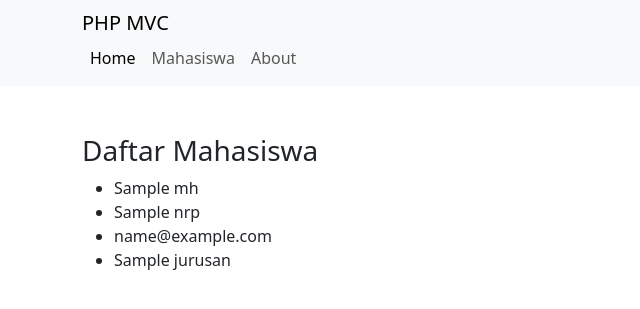
After one commit to RipandySaragih/OOP-menggunakan-PHP, a PHP site: the page made by phpmvc/app/views/mahasiswa/index.php in a window 1280 px wide. The commit adds this page. Shown: the top 309 px of the page, without its empty margins (0-640 px from the left). Run offline with PHP 8.4, Linux system fonts and the light colour scheme; the template is opened without the code that fills it: most values are stand-ins (such as "Sample title", 1, 10 or a date in 2020); some libraries are stand-ins or nearby versions.

Commit message:
Tutorial 2-Video 7

```diff
--- a/phpmvc/app/controllers/Home.php
+++ b/phpmvc/app/controllers/Home.php
@@ -4,8 +4,9 @@ class Home extends Controller {
     public function index()
     {
         $data['judul'] = 'Home';
+        $data['nama'] = $this->model('User_model')->getUser();
         $this->view('templates/header', $data);
-        $this->view('home/index');
+        $this->view('home/index', $data);
         $this->view('templates/footer');
     }
 }
--- a/phpmvc/app/core/Controller.php
+++ b/phpmvc/app/core/Controller.php
@@ -5,4 +5,10 @@ class Controller {
     {
         require_once '../app/views/' . $view . '.php';
     }
+
+    public function model($model)
+    {
+        require_once '../app/models/' .$model . '.php';
+        return new $model;
+    }
 }
--- a/phpmvc/app/views/home/index.php
+++ b/phpmvc/app/views/home/index.php
@@ -2,6 +2,7 @@
 
 <div class="jumbotron mt-5">
       <h1 class="display-4">Selamat datang di Website saya!</h1>
+      <p class="lead">Halo, nama saya <?= $data['nama']; ?></p>
       <hr class="my-4">
       <p>It uses utility classes for typography and spacing to space content out within the larger container.</p>
       <a class="btn btn-primary btn-lg" href="#" role="button">Learn more</a>
--- /dev/null
+++ b/phpmvc/app/views/mahasiswa/index.php
@@ -0,0 +1,15 @@
+<div class="container mt-5">
+    <div class="row">
+        <div class="col-6">
+            <h3> Daftar Mahasiswa</h3>
+                <?php foreach( $data['mhs'] as $mhs) : ?>
+                    <ul>
+                        <li><?= $mhs['nama']; ?></li>
+                        <li><?= $mhs['nrp']; ?></li>
+                        <li><?= $mhs['email']; ?></li>
+                        <li><?= $mhs['jurusan']; ?></li>
+                    </ul>
+                <?php endforeach; ?>
+        </div>
+    </div>
+</div>
--- a/phpmvc/app/views/templates/header.php
+++ b/phpmvc/app/views/templates/header.php
@@ -18,6 +18,7 @@
     <div class="collapse navbar-collapse" id="navbarNavAltMarkup">
       <div class="navbar-nav">
         <a class="nav-link active" aria-current="page" href="<?= BASEURL; ?>">Home</a>
+        <a class="nav-link" href="<?= BASEURL; ?>/mahasiswa">Mahasiswa</a>
         <a class="nav-link" href="<?= BASEURL; ?>/about">About</a>
       </div>
     </div>
```
Also changed, not shown: phpmvc/app/controllers/Mahasiswa.php (added, +12 -0 lines), phpmvc/app/models/Mahasiswa_model.php (added, +45 -0 lines), phpmvc/app/models/User_model.php (added, +10 -0 lines).
